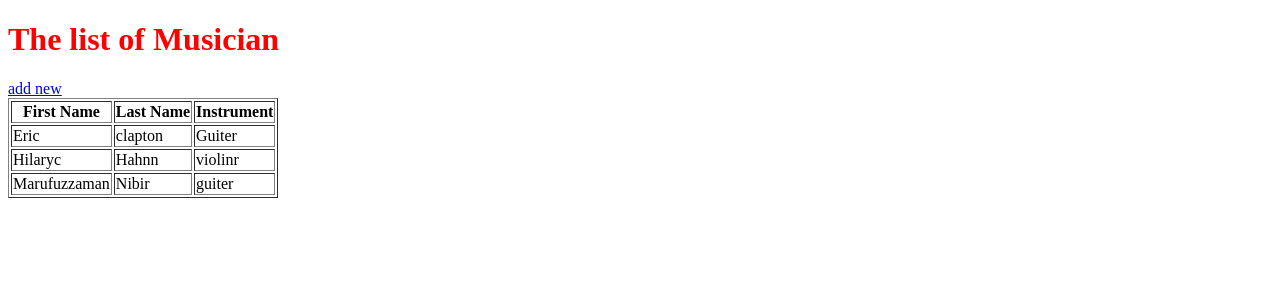
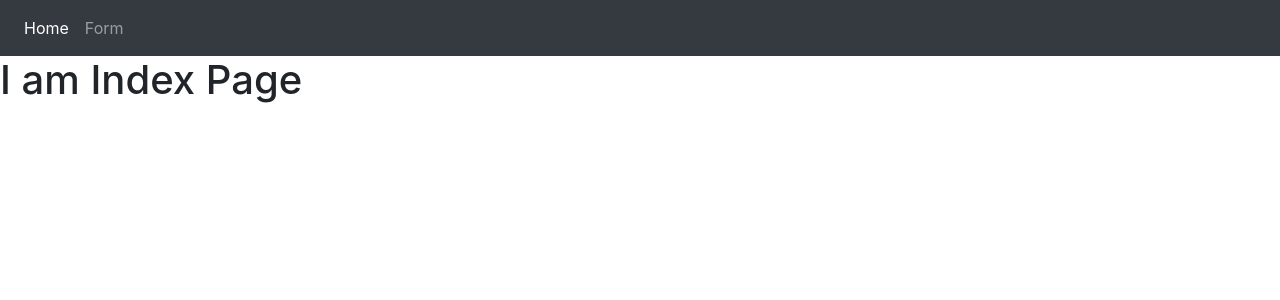
Before and after one commit to mz-nibir/Django-practise, a Django app: page / in a window 1280 px wide. Shown: the top 300 px of the page. Run offline with Django 3.2, Linux system fonts and the light colour scheme; data comes from the database, SQL or seed files in the repository; some libraries are stand-ins or nearby versions.

Commit message:
Template Inheritance

```diff
--- /dev/null
+++ b/My_First_Project/templates/first_app/base.html
@@ -0,0 +1,35 @@
+<!DOCTYPE html>
+<html lang="en" dir="ltr">
+  <head>
+
+    <!-- Latest compiled and minified CSS -->
+    <link rel="stylesheet" href="https://maxcdn.bootstrapcdn.com/bootstrap/4.4.1/css/bootstrap.min.css">
+    <!-- jQuery library -->
+    <script src="https://ajax.googleapis.com/ajax/libs/jquery/3.4.1/jquery.min.js"></script>
+    <!-- Popper JS -->
+    <script src="https://cdnjs.cloudflare.com/ajax/libs/popper.js/1.16.0/umd/popper.min.js"></script>
+    <!-- Latest compiled JavaScript -->
+    <script src="https://maxcdn.bootstrapcdn.com/bootstrap/4.4.1/js/bootstrap.min.js"></script>
+
+    <meta charset="utf-8">
+    <title></title>
+  </head>
+  <body>
+
+    <nav class="navbar navbar-expand-sm bg-dark navbar-dark">
+    <ul class="navbar-nav">
+      <li class="nav-item active">
+        <a class="nav-link" href="{% url 'First_app:index' %}">Home</a>
+      </li>
+      <li class="nav-item">
+        <a class="nav-link" href="{% url 'First_app:form' %}">Form</a>
+      </li>
+    </ul>
+  </nav>
+
+  {% block body_block%}
+
+  {% endblock %}
+
+  </body>
+</html>
--- a/My_First_Project/templates/first_app/index.html
+++ b/My_First_Project/templates/first_app/index.html
@@ -1,31 +1,8 @@
 <!DOCTYPE html>
-{% load static %}
-<html lang="en" dir="ltr">
-  <head>
-    <link rel="stylesheet" href="{% static "css/mystyle.css" %}">
-    <meta charset="utf-8">
-    <title>Musician List</title>
-  </head>
-  <body>
-    <h1>{{text_1}}</h1>
+{% extends "first_app/base.html" %}
 
-    <a href="{% url 'First_app:form'%}">add new</a>
+{% block body_block%}
 
-    <table border="1">
-      <tr>
-        <th>First Name</th>
-        <th>Last Name</th>
-        <th>Instrument</th>
+<h1>I am Index Page</h1>
 
-      </tr>
-      {% for row in musician %}
-      <tr>
-        <td>{{row.first_name}}</td>
-        <td>{{row.last_name}}</td>
-        <td>{{row.instrument}}</td>
-      </tr>
-      {% endfor%}
-    </table>
-
-  </body>
-</html>
+{% endblock %}
```
Also changed, not shown: My_First_Project/templates/first_app/form.html (+4 -25 lines).
